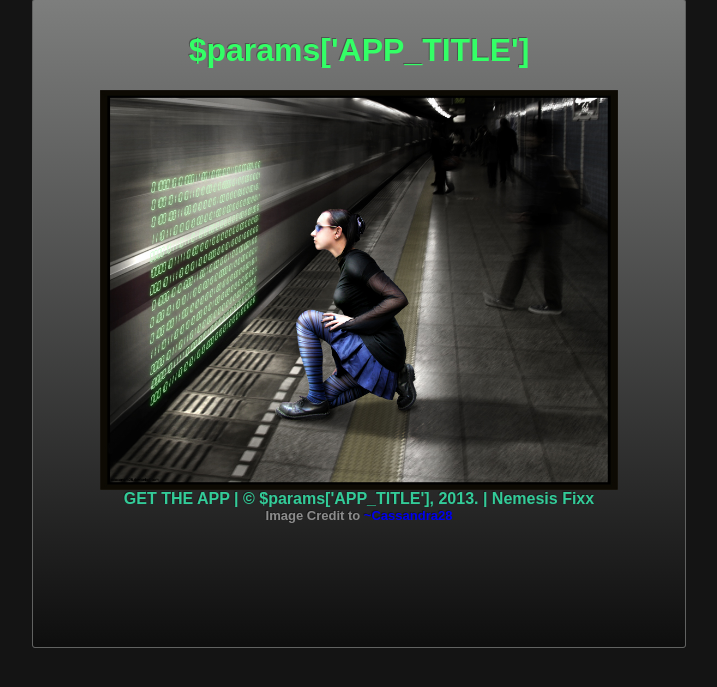
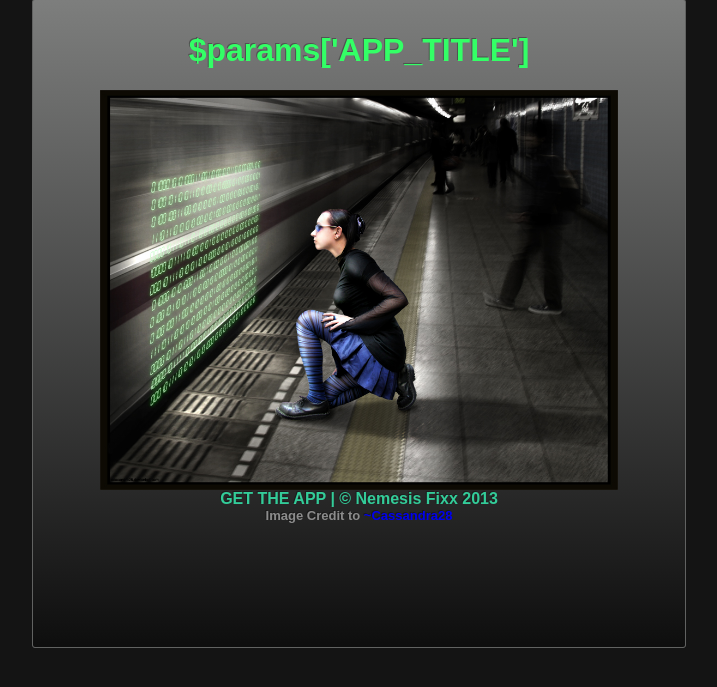
Before and after one commit to mcnemesis/basehacker_server, a Python web app: template templates/index.html in a window 1280 px wide. Shown: the part 90-777 px from the top of the page, without its empty margins (281-998 px from the left). Run offline with Jinja, Linux system fonts and the light colour scheme; the template is opened without the code that fills it, so the values that code supplies are empty; some web fonts are replaced.

Commit message:
update rights...

```diff
--- a/templates/index.html
+++ b/templates/index.html
@@ -77,7 +77,7 @@ $def with (params)
             <img src="$params['BASE_URI']/static/images/Cypherpunk_by_Cassandra28.jpg" />
         </div>
         <div id="footer">
-             GET THE APP | &copy; $params['APP_TITLE'], 2013. | Nemesis Fixx
+             GET THE APP | &copy; Nemesis Fixx 2013
         </div>
     </a>
         <div id="thanks" >
```
